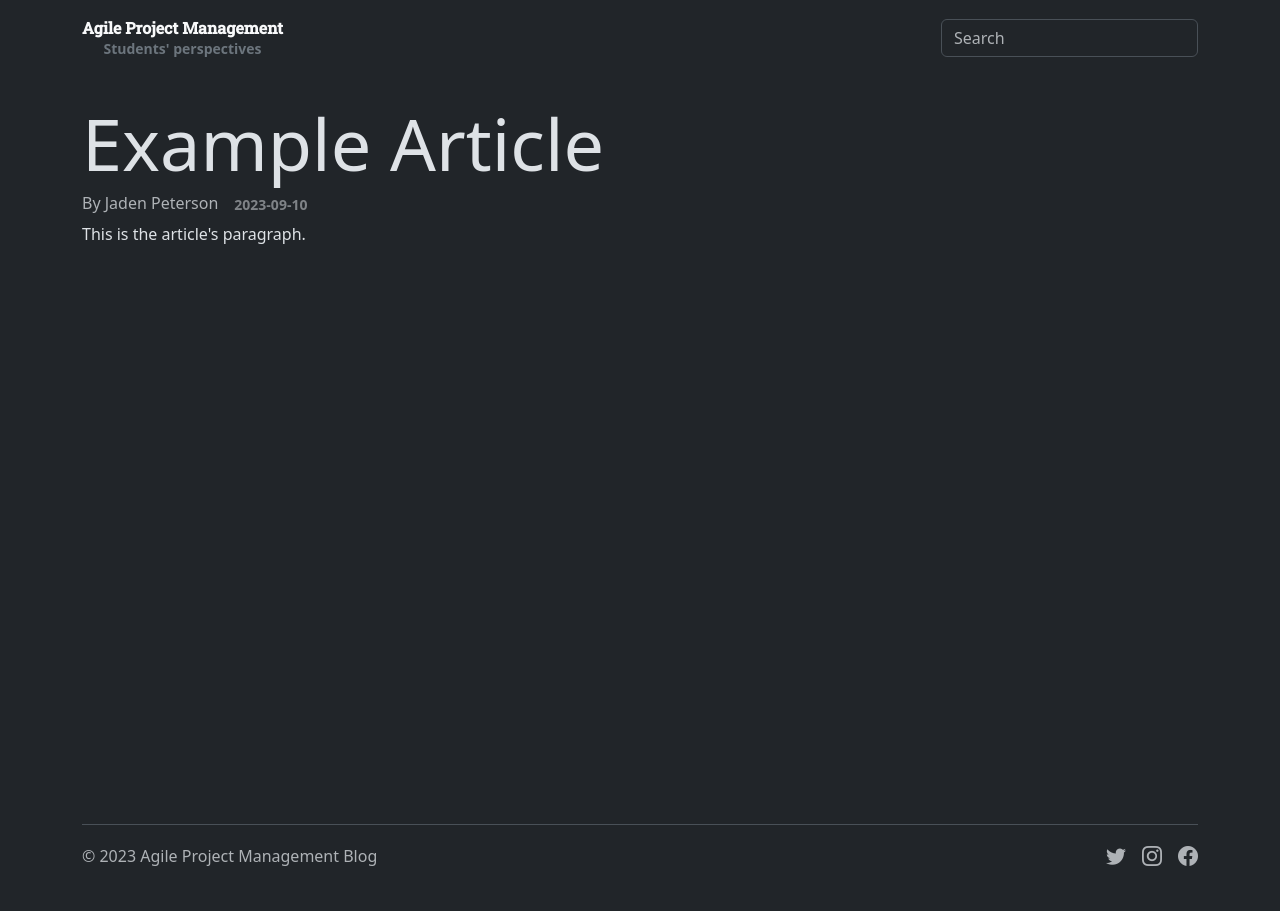
After one commit to khoderp/ITIS-3300-Blog, a Flask app: page /article/example_article in a window 1280 px wide. The commit adds this page. Run offline with Flask 3, Linux system fonts and the light colour scheme; style sheets or scripts are compiled from the project's sources.

Commit message:
Added a homepage and article page with an example article

```diff
--- a/app.py
+++ b/app.py
@@ -1,9 +1,21 @@
 #!/usr/bin/env python
 
+import blog
 import flask
+import os
 
 app = flask.Flask(__name__)
+article_repository = blog.ArticleRepository(
+	os.path.join(app.root_path, app.template_folder),
+	flask.render_template_string
+)
+
+app.url_map.converters["article"] = article_repository.converter()
+
+@app.route("/article/<article:article>")
+def article(article: blog.Article) -> str:
+	return flask.render_template("article.html", article=article)
 
 @app.route("/")
-def index():
-	return flask.render_template("index.html")
+def index() -> str:
+	return flask.render_template("index.html", articles=article_repository.articles)
--- /dev/null
+++ b/blog/__init__.py
@@ -0,0 +1,65 @@
+import typing as t
+import bs4
+import dataclasses
+import datetime
+import glob
+import json
+import os
+import typing
+import werkzeug.routing
+
+@dataclasses.dataclass
+class Article:
+	title: str
+	author: str
+	date: datetime.date
+	subpath: str
+	template_path: str
+	template_renderer: typing.Callable[[str], str]
+
+	@classmethod
+	def from_json(cls, path: str, template_renderer: typing.Callable[[str], str]) -> 'Article':
+		with open(path) as file:
+			json_ = json.load(file)
+
+			return Article(
+				title=json_["title"],
+				author=json_["author"],
+				date=datetime.date.fromisoformat(json_["date"]),
+				subpath=json_["subpath"],
+				template_path=os.path.join(os.path.dirname(path), json_["templatePath"]),
+				template_renderer=template_renderer
+			)
+
+	def preview(self) -> str:
+		return bs4.BeautifulSoup(self.rendered()).get_text()
+
+	def rendered(self) -> str:
+		with open(self.template_path, "r") as file:
+			return self.template_renderer(file.read())
+
+class ArticleRepository:
+	articles: typing.List[Article]
+	articles_by_subpath: typing.Dict[str, Article]
+
+	def __init__(self, article_directory: str, template_renderer: typing.Callable[[str], str]):
+		self.articles = []
+		self.articles_by_subpath = {}
+
+		for path in glob.glob("**/*.json", root_dir=article_directory, recursive=True):
+			article = Article.from_json(os.path.join(article_directory, path), template_renderer)
+
+			self.articles.append(article)
+			self.articles_by_subpath[article.subpath] = article
+
+	def converter(self) -> type[werkzeug.routing.BaseConverter]:
+		repository = self
+
+		class ArticleConverter(werkzeug.routing.BaseConverter):
+			def to_python(self, subpath: str) -> typing.Optional[Article]:
+				return repository.articles_by_subpath.get(subpath)
+
+			def to_url(self, article: Article) -> str:
+				return article.subpath
+
+		return ArticleConverter
--- a/pyproject.toml
+++ b/pyproject.toml
@@ -7,6 +7,7 @@ license = "MIT"
 readme = "README.md"
 
 [tool.poetry.dependencies]
+beautifulsoup4 = "^4.12.2"
 Flask = "^2.3.3"
 python = "^3.11"
 
--- /dev/null
+++ b/static/scss/base.scss
@@ -0,0 +1,4 @@
+.logo-title {
+	font-family: "Roboto Slab";
+	margin-bottom: -0.25rem;
+}
--- /dev/null
+++ b/templates/article.html
@@ -0,0 +1,13 @@
+{% extends "base.html" %}
+
+{% block main %}
+	<div class="container mt-4">
+		<h1 class="display-2">{{ article.title }}</h1>
+		<div class="d-flex gap-3">
+			<h6 class="text-body-secondary">By {{ article.author }}</h6>
+			<small class="fw-bold text-body-tertiary">{{ article.date }}</small>
+		</div>
+
+		{{ article.rendered()|safe}}
+	</div>
+{% endblock %}
--- /dev/null
+++ b/templates/articles/example_article.html
@@ -0,0 +1 @@
+<p>This is the article's paragraph.</p>
--- /dev/null
+++ b/templates/articles/example_article.json
@@ -0,0 +1,7 @@
+{
+	"title": "Example Article",
+	"author": "Jaden Peterson",
+	"date": "2023-09-10",
+	"subpath": "example_article",
+	"templatePath": "example_article.html"
+}
--- /dev/null
+++ b/templates/base.html
@@ -0,0 +1,79 @@
+<!DOCTYPE html>
+<html lang="en">
+	<head>
+		<meta charset="UTF-8">
+		<link
+			rel="stylesheet"
+			crossorigin
+			href="https://cdn.jsdelivr.net/npm/bootstrap@5.3.1/dist/css/bootstrap.min.css"
+			integrity="sha384-4bw+/aepP/YC94hEpVNVgiZdgIC5+VKNBQNGCHeKRQN+PtmoHDEXuppvnDJzQIu9">
+
+		<link rel="stylesheet" href="https://cdn.jsdelivr.net/npm/bootstrap-icons@1.10.5/font/bootstrap-icons.css">
+		<link rel="preconnect" href="https://fonts.googleapis.com">
+		<link rel="preconnect" crossorigin href="https://fonts.gstatic.com">
+		<link rel="stylesheet" href="https://fonts.googleapis.com/css2?family=Roboto+Slab:wght@500&family=Roboto:wght@400;700&display=swap">
+		<link rel="stylesheet" href="{{ url_for('static', filename='css/base.css') }}">
+		<script
+			crossorigin
+			src="https://cdn.jsdelivr.net/npm/bootstrap@5.3.1/dist/js/bootstrap.bundle.min.js"
+			integrity="sha384-HwwvtgBNo3bZJJLYd8oVXjrBZt8cqVSpeBNS5n7C8IVInixGAoxmnlMuBnhbgrkm"></script>
+
+		<title>Agile Project Management</title>
+
+		{% block head %}{% endblock %}
+	</head>
+
+	<body data-bs-theme="dark">
+		<div class="min-vh-100">
+			<header class="p-3">
+				<div class="container d-flex align-items-lg-center flex-column flex-lg-row gap-3 justify-content-between">
+					<a
+						class="me-lg-auto text-center text-decoration-none text-light"
+						href="{{ url_for('index') }}">
+						<div class="logo-title fw-bold">Agile Project Management</div>
+						<small class="fw-bold text-secondary">
+							Students' perspectives
+						</small>
+					</a>
+
+					<form>
+						<input type="search"
+							class="form-control"
+							placeholder="Search"
+							aria-label="Search">
+					</form>
+				</div>
+			</header>
+
+			<main>
+				{% block main %}{% endblock %}
+			</main>
+		</div>
+
+		<div class="container">
+			<footer class="border-top d-flex align-items-center flex-wrap justify-content-between py-3 my-4">
+				<span class="text-body-secondary">© 2023 Agile Project Management Blog</span>
+
+				<ul class="nav fs-5">
+					<li class="ms-3">
+						<a class="text-body-secondary" href="#">
+							<i class="bi bi-twitter"></i>
+						</a>
+					</li>
+
+					<li class="ms-3">
+						<a class="text-body-secondary" href="#">
+							<i class="bi bi-instagram"></i>
+						</a>
+					</li>
+
+					<li class="ms-3">
+						<a class="text-body-secondary" href="#">
+							<i class="bi bi-facebook"></i>
+						</a>
+					</li>
+				</ul>
+			</footer>
+		</div>
+	</body>
+</html>
```
Also changed, not shown: static/scss/index.scss (+16 -0 lines), templates/index.html (+27 -16 lines), 1 other file.
